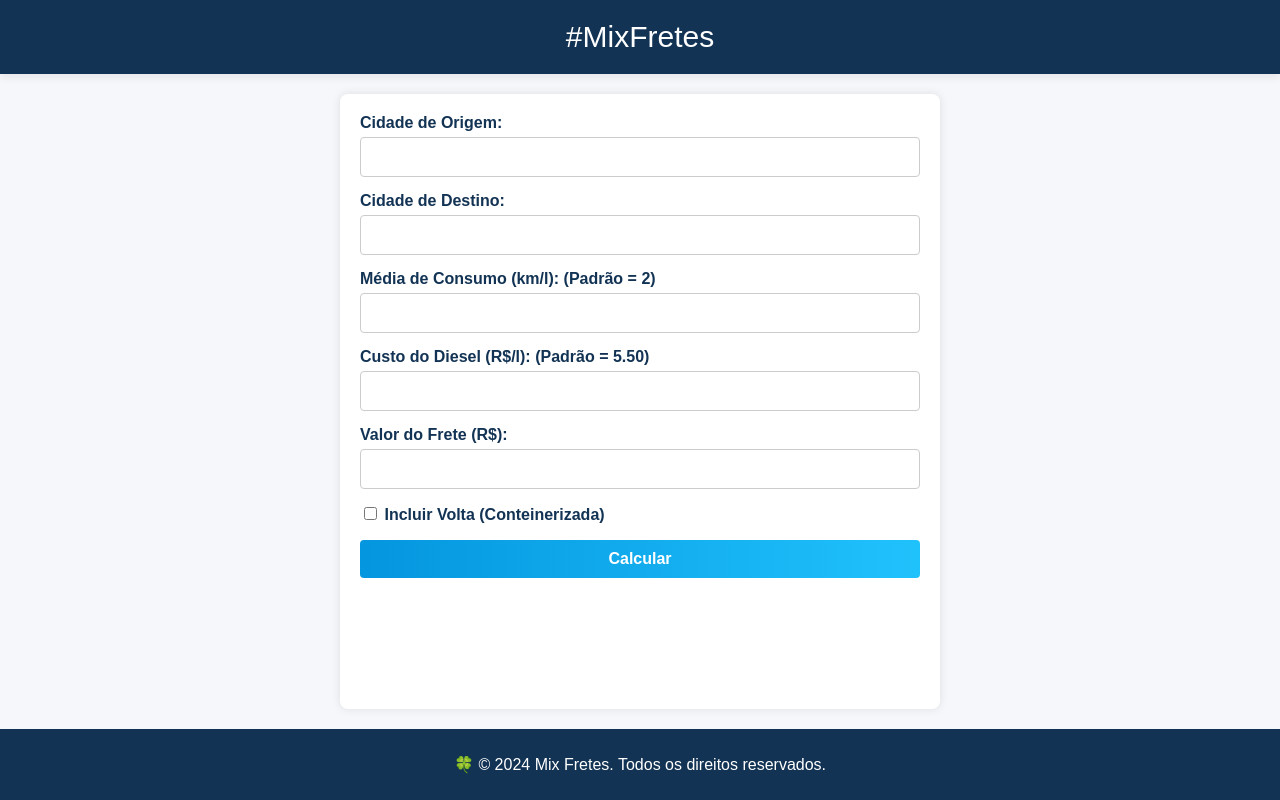
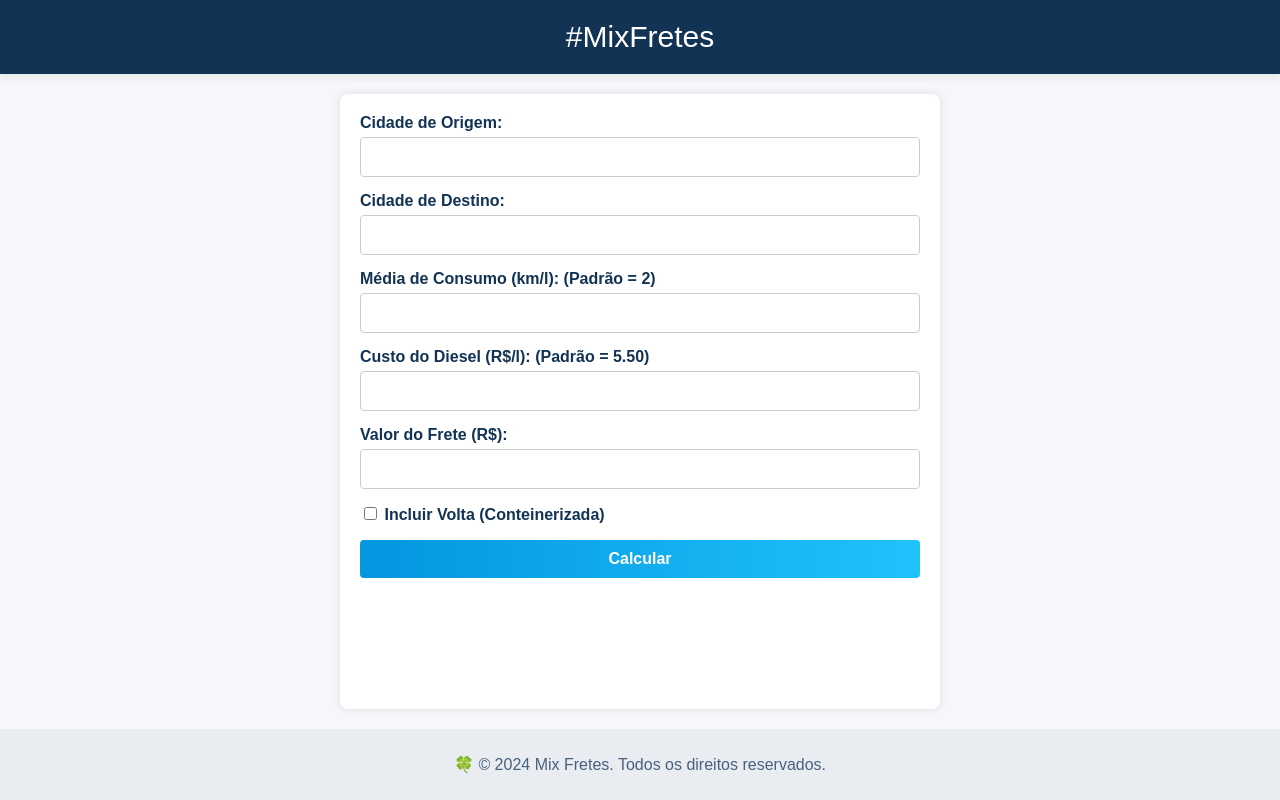
Before and after one commit to MaaxTEAMPRO/MixFretes, a plain HTML site: page index.html in a window 1280 px wide. Drawn offline with Linux system fonts and the light colour scheme.

Commit message:
estilo alterado

```diff
--- a/styles.css
+++ b/styles.css
@@ -118,7 +118,7 @@ button:hover {
     margin-bottom: 20px;
     font-weight: bold;
     font-size: 18px;
-    color: #20abfc;
+    color: #15a6f0;
 }
 
 #weatherOrigem, #weatherDestino, #rainOrigem, #rainDestino {
@@ -129,8 +129,8 @@ button:hover {
 }
 
 footer {
-    background-color: #123354;
-    color: white;
+    background-color: #e9ecf1;
+    color: #48617c;
     text-align: center;
     padding: 10px 0;
     width: 100%;
```
